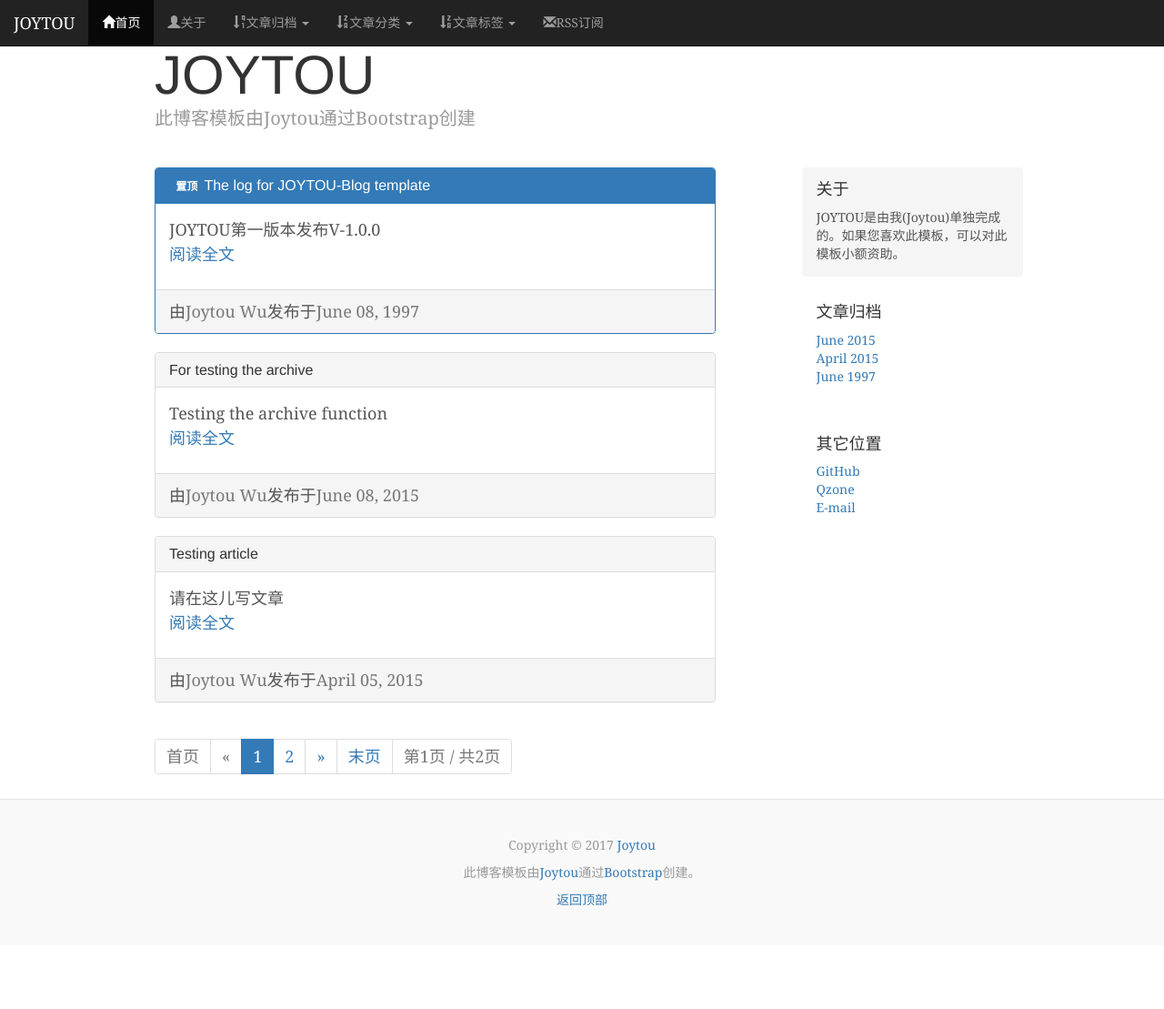
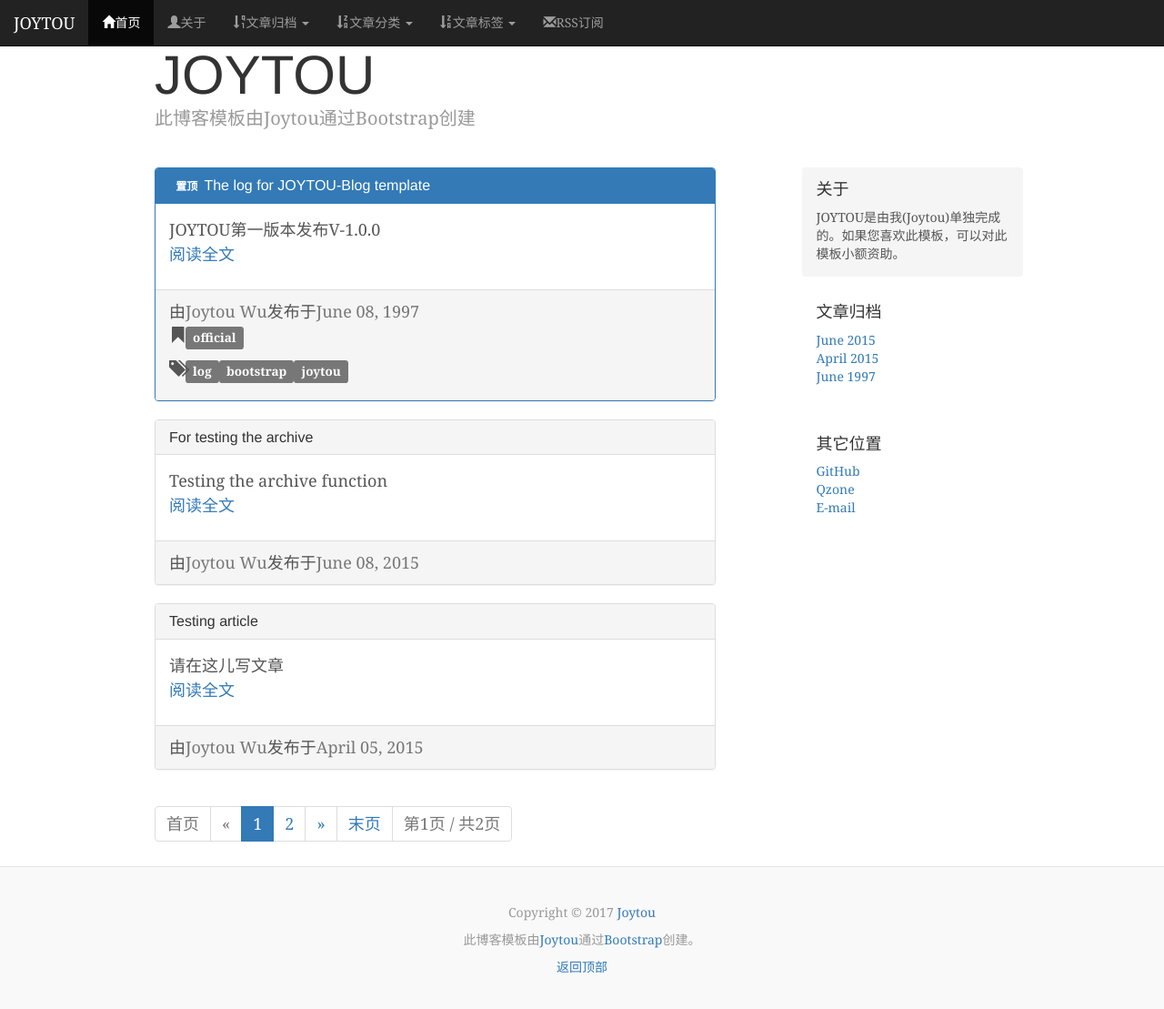
Before and after one commit to joytou/joytou.github.io, a Jekyll site: the page built from index.html, in a window 1280 px wide and 1113 px high. Shown: the top 1109 px of the window at 91% size. Built offline with Jekyll 4.4.1, drawn with Linux system fonts in a browser that asks for light colours; nearby versions of some CDN libraries; the list of posts is cut into pages by our own code.

Commit message:
add the categories and tags to the index page

```diff
--- a/index.html
+++ b/index.html
@@ -14,6 +14,8 @@ nav: index
     </div>
     <div class="panel-footer">
             由<a class="text-muted" href="#">{{ site.author }}</a>发布于<span class="text-muted">{{ post.date | date:"%B %d, %Y" }}</span>
+			<p><span class="glyphicon glyphicon-bookmark"></span><span class="label label-default">{{ post.categories }}</span></p>
+			<p><span class="glyphicon glyphicon-tags"></span>{% for tag in post.tags %}<span class="label label-default">{{ tag }}</span>{% endfor %}</p>
     </div>
 </div>
 {% endif %}
```
